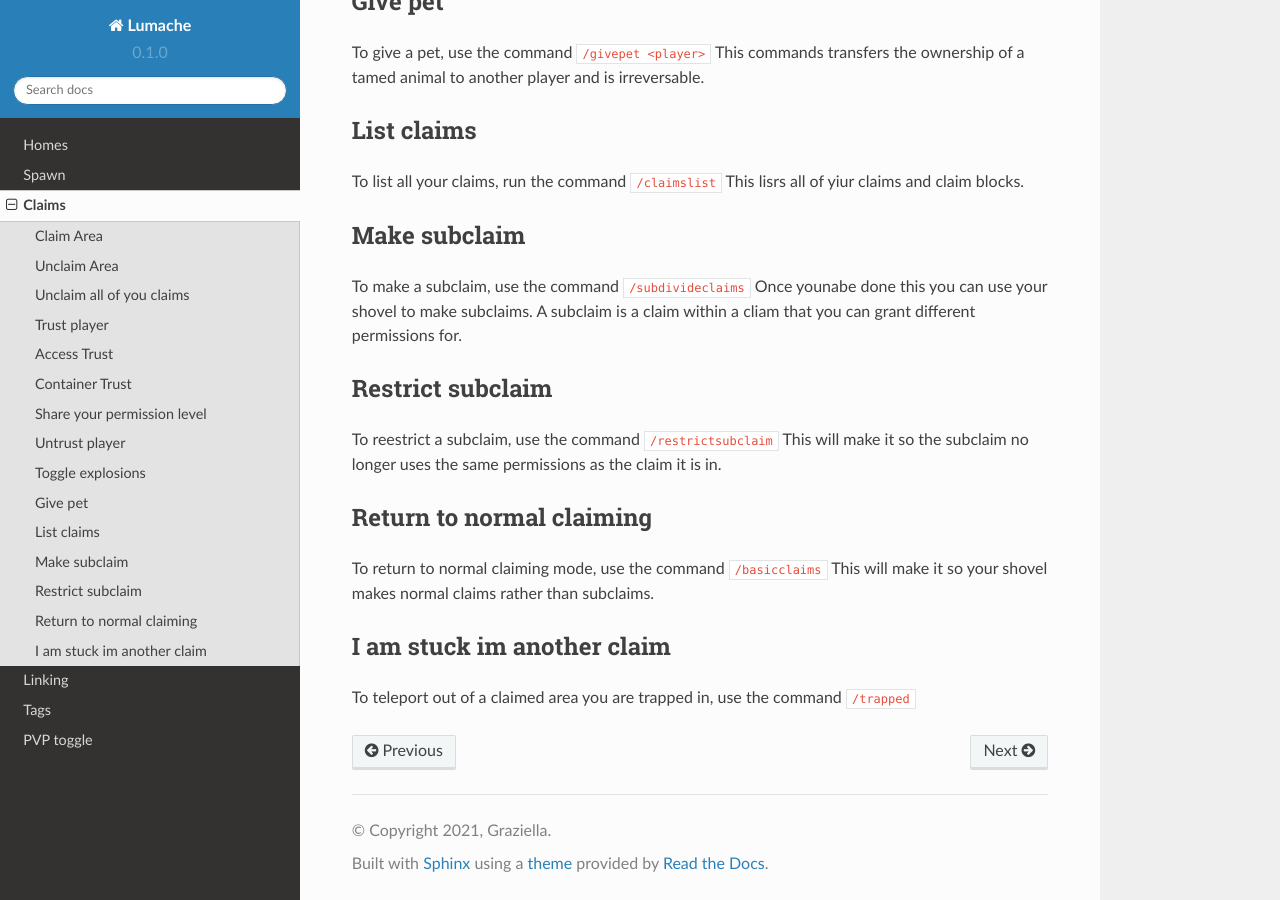
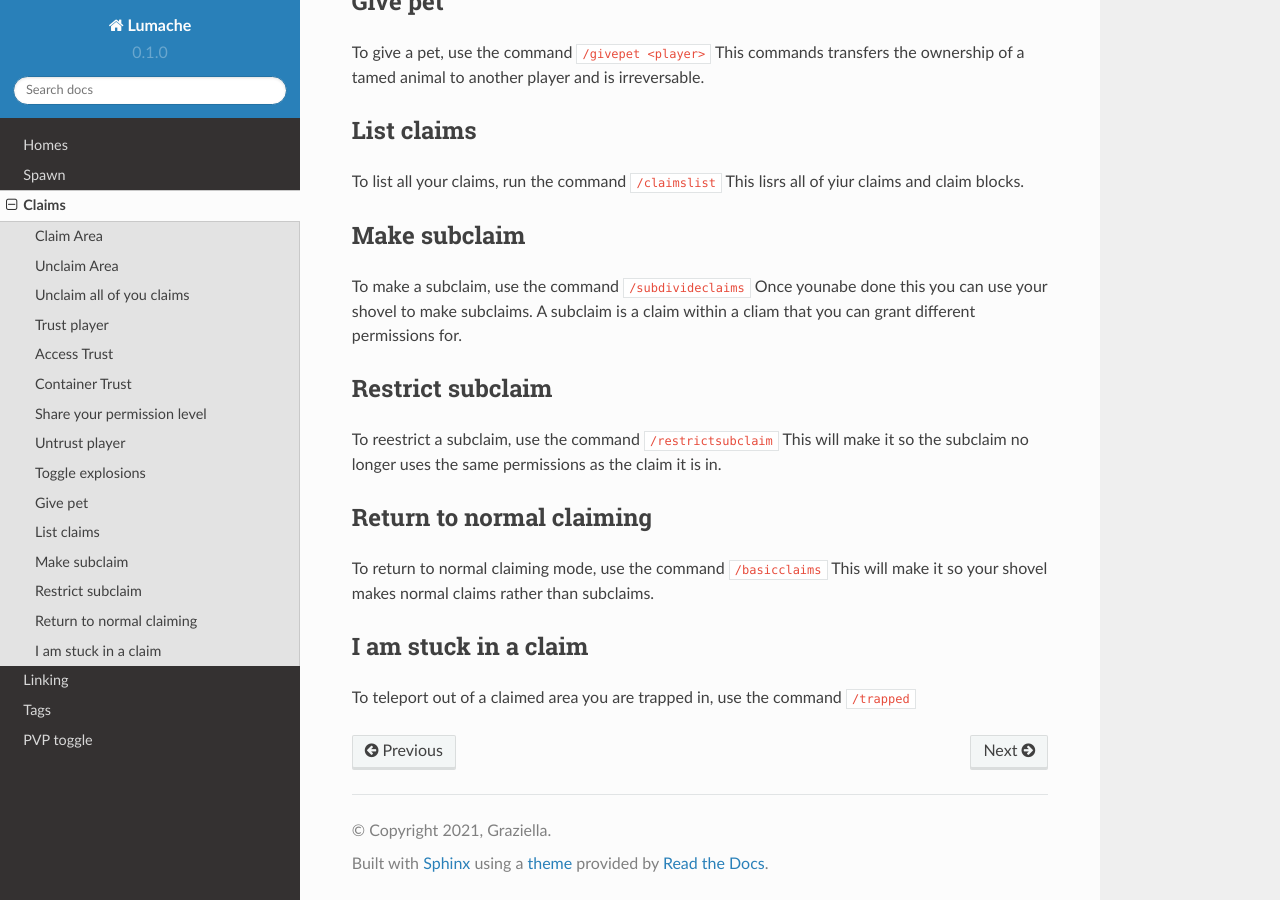
Before and after one commit to footdabmommy/wse, a Sphinx documentation site: the page built from docs/source/claims.rst, in a window 1280 px wide and 900 px high, scrolled down 1360 px. Built offline with Sphinx 7.4.7 and the Read the Docs theme 2.0.0, drawn with Linux system fonts in a browser that asks for light colours.

Commit message:
Stuck command update

```diff
--- a/docs/source/claims.rst
+++ b/docs/source/claims.rst
@@ -87,7 +87,7 @@ Return to normal claiming
 To return to normal claiming mode, use the command ``/basicclaims``
 This will make it so your shovel makes normal claims rather than subclaims.
 
-I am stuck im another claim
+I am stuck in a claim
 --------
 
 To teleport out of a claimed area you are trapped in, use the command ``/trapped``
```
